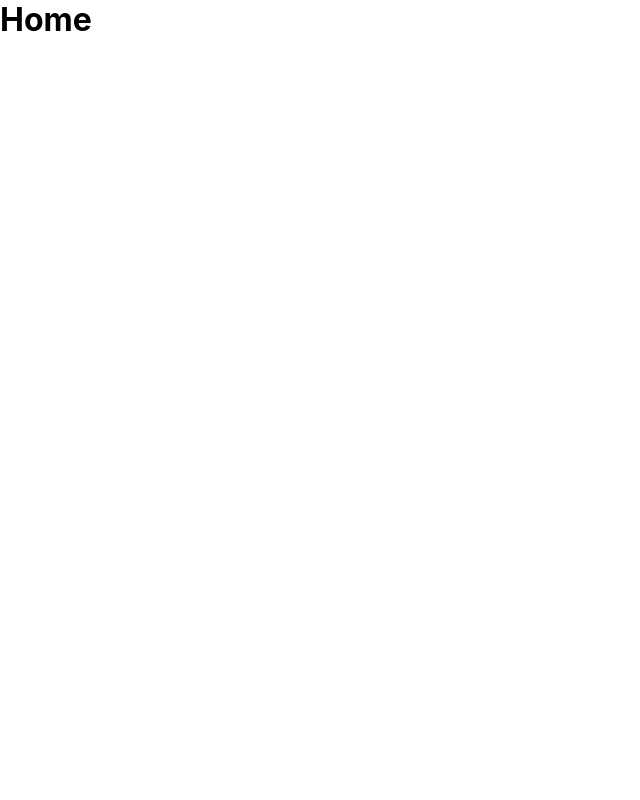
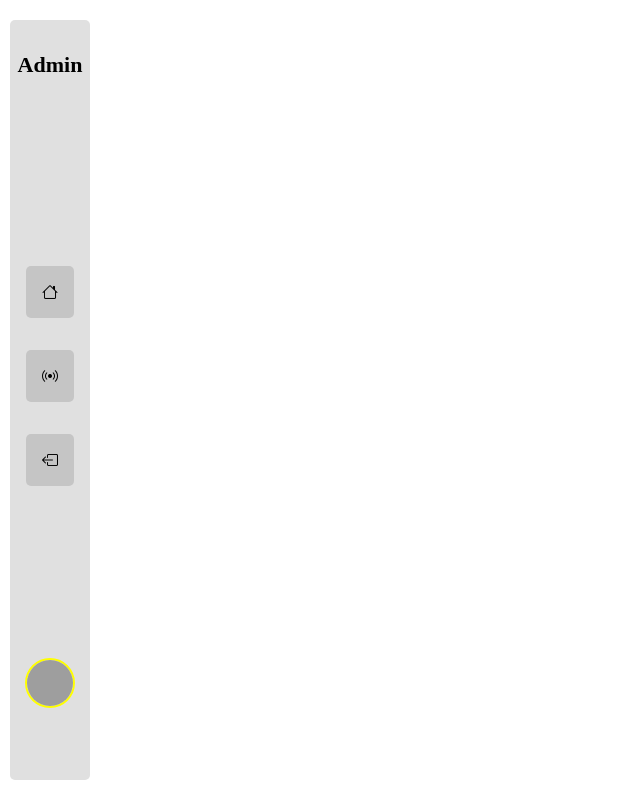
Before and after one commit to Juansantoss07/ProjectAdmin-TV1-front, a Vue app: page /home in a window 1280 px wide. Shown: the whole page, without its empty margins (0-640 px from the left). Built offline with nearby package versions, Linux system fonts and the light colour scheme; grey boxes are pictures that could not be loaded.

Commit message:
add component navbar

```diff
--- /dev/null
+++ b/src/components/navbar/Navbar.vue
@@ -0,0 +1,50 @@
+<script>
+export default {
+  name: "Navbar",
+};
+</script>
+
+<template>
+  <header>
+    <div class="box-header">
+      <div class="logo">
+        <p>Admin</p>
+      </div>
+
+      <nav>
+        <ul>
+          <div class="item">
+            <li>
+              <i class="bi bi-house"></i>
+            </li>
+            <div class="sub-menu">Home</div>
+          </div>
+          <div class="item">
+            <li>
+              <i class="bi bi-broadcast"></i>
+            </li>
+            <div class="sub-menu">Live</div>
+          </div>
+          <div class="item">
+            <li>
+              <i class="bi bi-box-arrow-left"></i>
+            </li>
+            <div class="sub-menu">Logout</div>
+          </div>
+        </ul>
+      </nav>
+
+      <div class="profile">
+        <div class="item">
+          <img
+            src="https://images.pexels.com/photos/2690323/pexels-photo-2690323.jpeg?auto=compress&cs=tinysrgb&dpr=2&h=650&w=940"
+            alt=""
+          />
+          <div class="sub-menu">Olá, Usuário!</div>
+        </div>
+      </div>
+    </div>
+  </header>
+</template>
+
+<style lang="scss" src="./navbar.scss" scoped/>
--- /dev/null
+++ b/src/components/navbar/navbar.scss
@@ -0,0 +1,114 @@
+header {
+  height: 100vh;
+  width: 100px;
+  display: flex;
+  align-items: center;
+  justify-content: center;
+
+  .box-header {
+    //display: flex;
+    flex-direction: column;
+    width: 80%;
+    background-color: #e0e0e0;
+    height: 95%;
+    justify-content: space-around;
+    align-items: center;
+    border-radius: 5px;
+
+    .logo {
+      margin: 2rem 0;
+      display: flex;
+      font-size: 22px;
+      font-weight: 800;
+      width: 100%;
+      align-items: center;
+      justify-content: center;
+
+      p {
+        font-family: 'Dancing Script', cursive;
+      }
+    }
+
+  }
+
+  nav {
+    width: 100%;
+    height: 70%;
+
+    ul {
+      display: flex;
+      flex-direction: column;
+      align-items: center;
+      justify-content: center;
+      width: 100%;
+      height: 100%;
+    }
+  }
+
+  .item {
+    display: flex;
+    align-items: center;
+    width: 100%;
+    justify-content: center;
+    margin: 1rem 0;
+    cursor: pointer;
+
+    img {
+      width: 50px;
+      height: 50px;
+      border-radius: 50px;
+      border: 2px solid #ffff00;
+    }
+
+    li {
+      padding: 1rem;
+      background-color: #c5c5c5;
+      border-radius: 5px;
+      list-style: none;
+    }
+
+    .sub-menu {
+      padding: 1rem;
+      background-color: #222;
+      border-radius: 0 5px 5px 0;
+      position: absolute;
+      left: 90px;
+      display: none;
+      color: #f1f1f1;
+    }
+  }
+
+  .profile {
+    .item:hover {
+      background: transparent;
+
+      li {
+        background: transparent;
+        color: #f1f1f1;
+      }
+
+      .sub-menu {
+        display: block;
+      }
+    }
+  }
+
+  .item:hover {
+    background: #222;
+
+    li {
+      background: transparent;
+      color: #f1f1f1;
+    }
+
+    .sub-menu {
+      display: block;
+    }
+  }
+}
+
+@media(max-height:550px) {
+  .box-header {
+    overflow-y: scroll;
+  }
+}
--- a/src/views/Home.vue
+++ b/src/views/Home.vue
@@ -1,9 +1,15 @@
 <script>
+import Navbar from "../components/navbar/Navbar.vue";
+
 export default {
   name: "HomeView",
+
+  components: {
+    Navbar,
+  },
 };
 </script>
 
 <template>
-  <h1>Home</h1>
+  <Navbar />
 </template>
```
